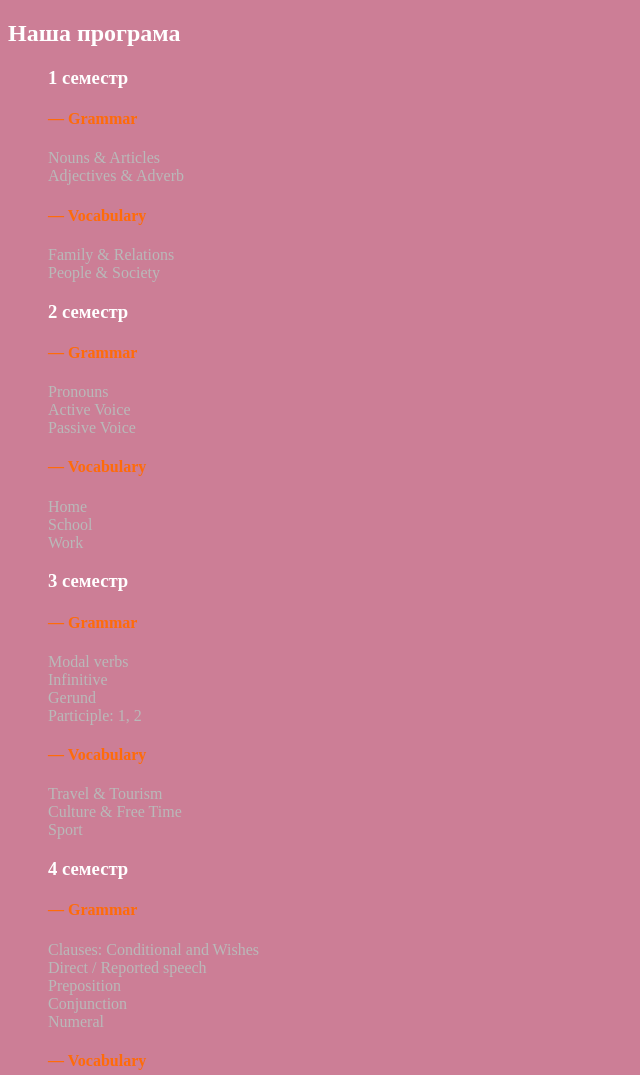
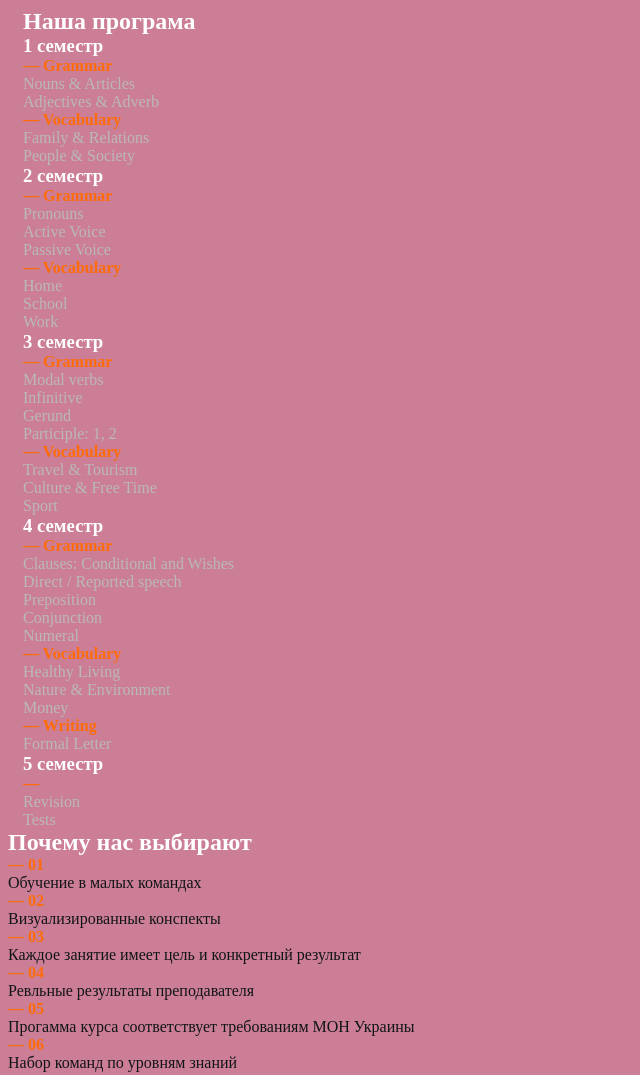
Before and after one commit to TatyanaLozova/project-team-12, a website built with Parcel: page our_programe.html in a window 1280 px wide. Shown: the top 1075 px of the page, without its empty margins (0-640 px from the left). Built offline with nearby package versions, Linux system fonts and the light colour scheme.

Commit message:
додав стилі

```diff
--- a/our_programe.html
+++ b/our_programe.html
@@ -12,7 +12,7 @@
   </head>
   <body>
     <section>
-      <div class="programe-wrapper">
+      <div class="container programe-wrapper">
         <h2>Наша програма</h2>
 
         <ul class="list">
--- a/sass/_our_styles.scss
+++ b/sass/_our_styles.scss
@@ -1,3 +1,44 @@
+html {
+  box-sizing: border-box;
+}
+
+*,
+*::before,
+*::after {
+  box-sizing: inherit;
+}
+
+img {
+  display: block;
+  max-width: 100%;
+  height: auto;
+}
+
+h1,
+h2,
+h3,
+h4,
+h5,
+p {
+  padding: 0;
+  margin: 0;
+}
+
 .list {
   list-style: none;
+  padding: 0;
+  margin: 0;
 }
+
+.container {
+  width: 100%;
+  padding-left: 20px;
+  padding-right: 20px;
+  margin-right: auto;
+  margin-left: auto;
+
+  @media screen and (min-width: 320px) {
+    padding-left: 15px;
+    padding-right: 15px;
+  }
+}
```
Also changed, not shown: sass/our_programe.css, src/sass/main.css (added), 2 other files.
